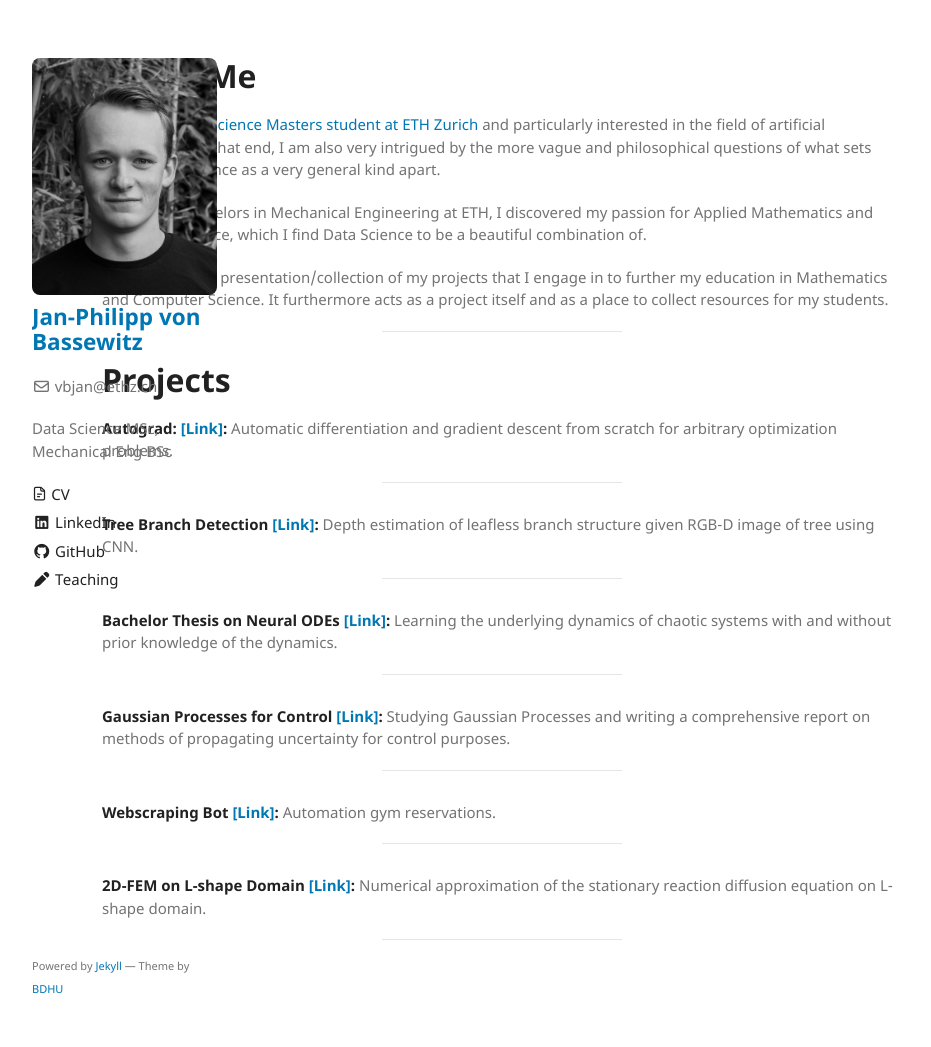
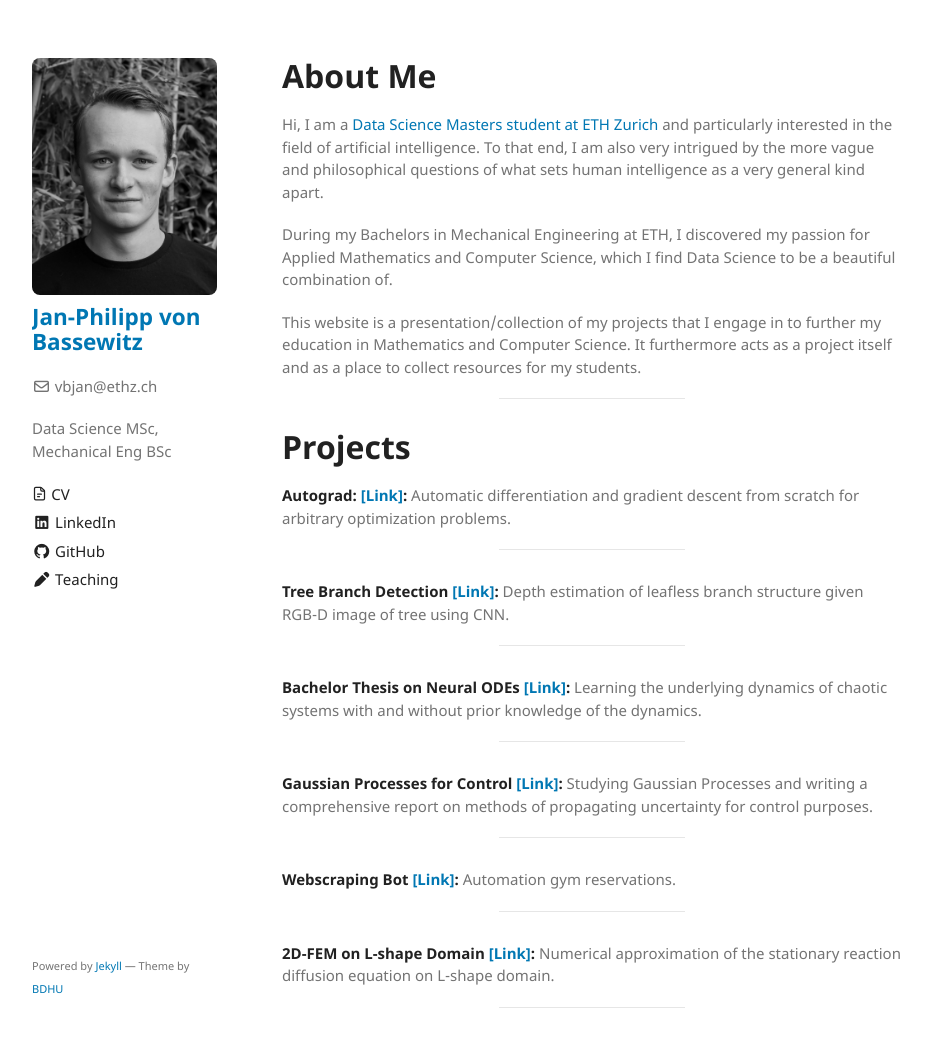
Before and after one commit to vbjan/vbjan.github.io, a Jekyll site: the page built from index.md, in a window 1280 px wide and 1068 px high. Shown: the top 1047 px of the window, without its empty margins (173-1104 px from the left). Built offline with Jekyll 4.4.1, drawn with Linux system fonts in a browser that asks for light colours; our own code applies the rules of GitHub Pages for plain Markdown files.

Commit message:
Recover change

```diff
--- a/_sass/jekyll-theme-minimalist.scss
+++ b/_sass/jekyll-theme-minimalist.scss
@@ -179,7 +179,7 @@ strong {
 }
 
 section {
-  width: 800px;
+  width: 620px;
   float:right;
   padding-bottom:30px;
 }
```
